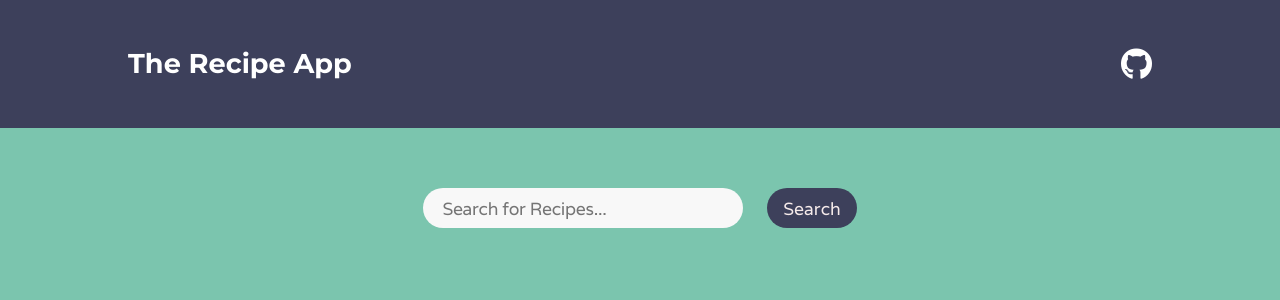
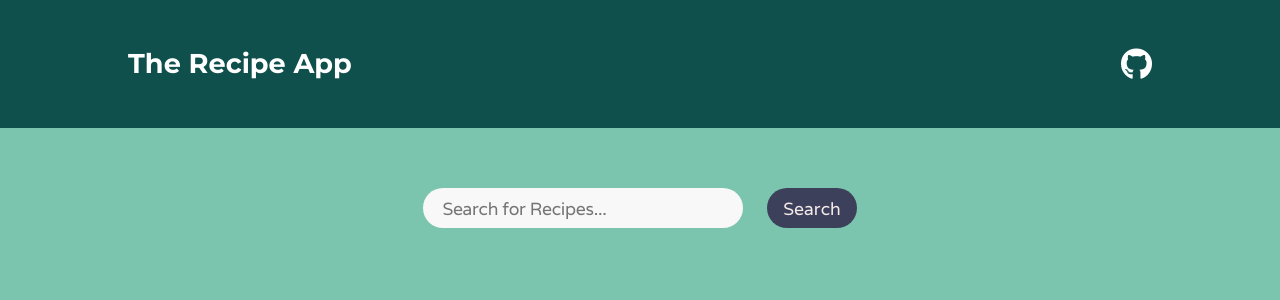
Before and after one commit to mor-solomonov/recipe-app, a React (Create React App) app: page / in a window 1280 px wide. Shown: the top 300 px of the page. Built offline with nearby package versions, Linux system fonts and the light colour scheme; no server answers; a web font is replaced by a local one.

Commit message:
changed navbar background

```diff
--- a/src/App.css
+++ b/src/App.css
@@ -118,12 +118,12 @@ p.calories {
 }
 
 .nav-container {
-  background-color: #3d405b;
+  background-color: #0f504d;
 }
 .navbar {
   width: 80%;
   margin: auto;
-  min-height: 3vh;
+  min-height: 2vh;
   padding: 3rem 0rem;
   display: flex;
   justify-content: space-between;
```
